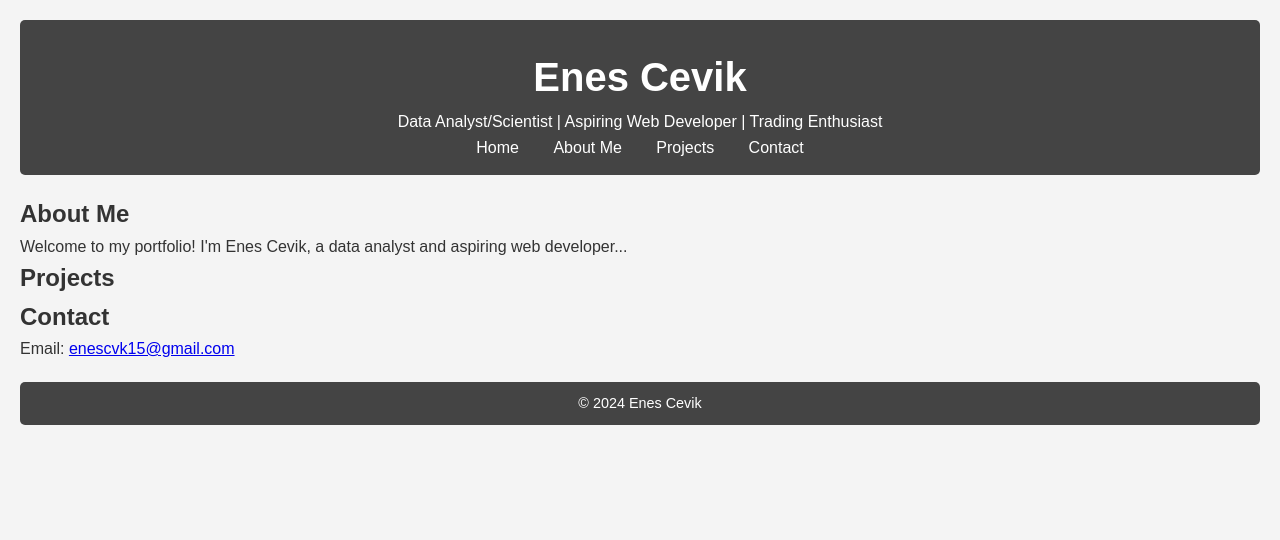
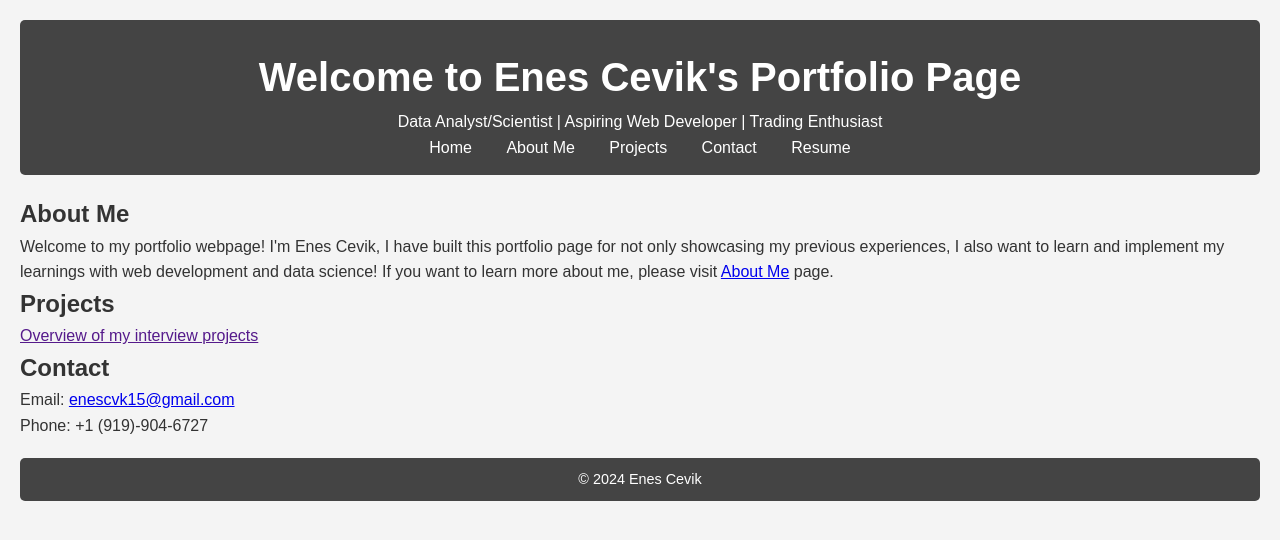
Before and after one commit to enescvk/enescvk.github.io, a plain HTML site: page index.html in a window 1280 px wide. Drawn offline with Linux system fonts and the light colour scheme.

Commit message:
Just trying styling

```diff
--- a/index.html
+++ b/index.html
@@ -8,29 +8,39 @@
 </head>
 <body>
     <header>
-        <h1>Enes Cevik</h1>
+        <h1>Welcome to Enes Cevik's Portfolio Page</h1>
         <p>Data Analyst/Scientist | Aspiring Web Developer | Trading Enthusiast</p>
         <nav>
             <a href="/">Home</a>
             <a href="/aboutme">About Me</a>
-            <a href="#projects">Projects</a>
-            <a href="#contact">Contact</a>
+            <a href="/projects">Projects</a>
+            <a href="/contact">Contact</a>
+            <a href="/resume">Resume</a>
         </nav>
     </header>
 
     <section id="about">
         <h2>About Me</h2>
-        <p>Welcome to my portfolio! I'm Enes Cevik, a data analyst and aspiring web developer...</p>
+        <p>
+            Welcome to my portfolio webpage! I'm Enes Cevik, I have built this portfolio page
+            for not only showcasing my previous experiences, I also want to learn and
+            implement my learnings with web development and data science! If you want to learn
+            more about me, please visit
+            <a href="/aboutme">About Me</a>
+            page.
+        </p>
     </section>
 
     <section id="projects">
         <h2>Projects</h2>
         <!-- Add your projects here -->
+         <a class="Projects" href="">Overview of my interview projects</a>
     </section>
 
     <section id="contact">
         <h2>Contact</h2>
         <p>Email: <a href="mailto:enescvk15@gmail.com">enescvk15@gmail.com</a></p>
+        <p>Phone: +1 (919)-904-6727</p>
     </section>
 
     <footer>
```
